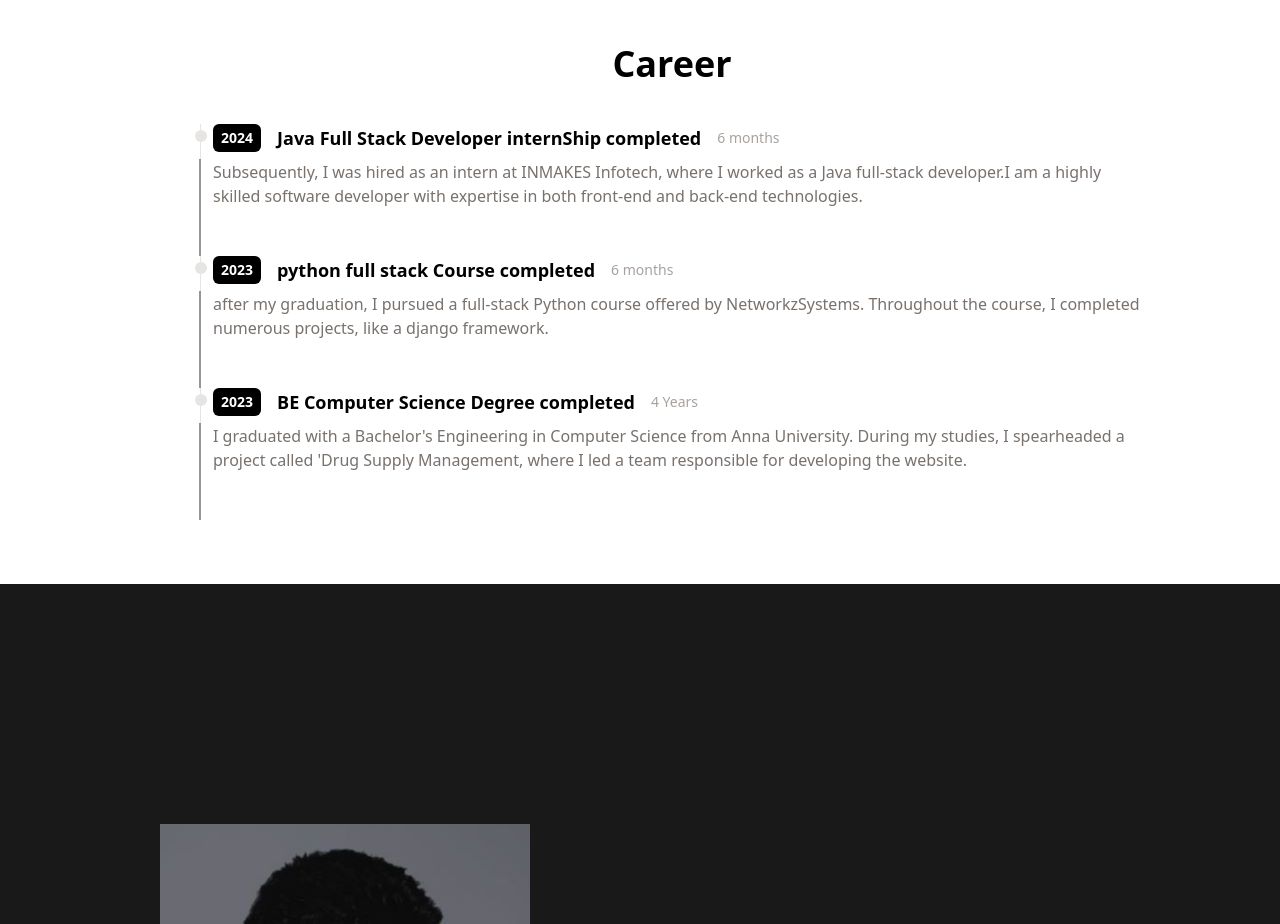
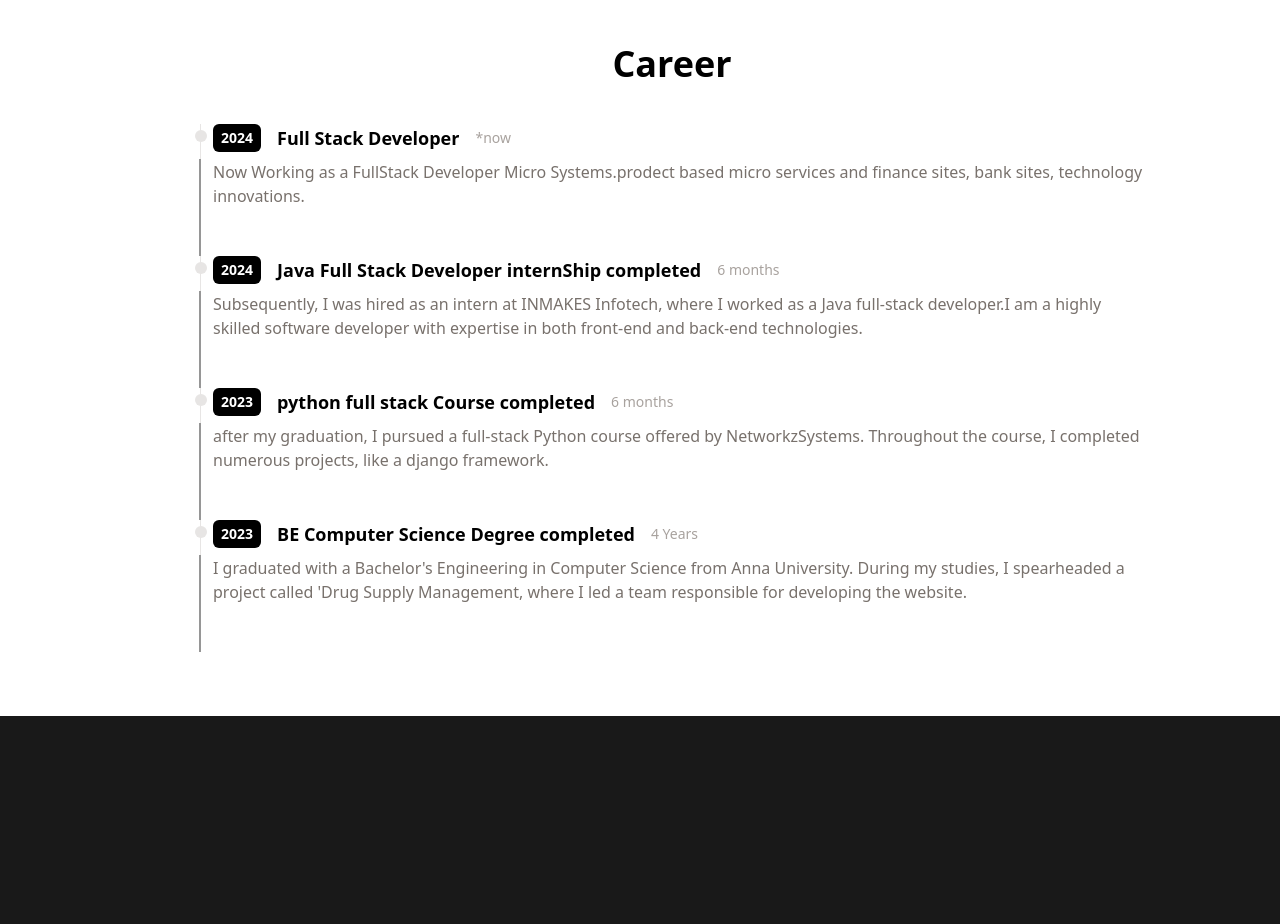
Before and after one commit to Akash19082001/MY-PortFoliosite, a React (Vite) app in the folder client/: page / in a window 1280 px wide. Shown: the part 820-1744 px from the top of the page. Built offline with nearby package versions, Linux system fonts and the light colour scheme; a web font is replaced by a local one.

Commit message:
akash demo

```diff
--- a/client/src/Components/Work.jsx
+++ b/client/src/Components/Work.jsx
@@ -2,6 +2,12 @@ import React from 'react';
 import Workdemo from './Workdemo';
 
 const data =[
+    {
+        year: 2024,
+        title: "Full Stack Developer",
+        duration: "*now",
+        details: "Now Working as a FullStack Developer Micro Systems.prodect based micro services and finance sites, bank sites, technology innovations. ",
+    },
     {
         year: 2024,
         title: "Java Full Stack Developer internShip completed",
```
